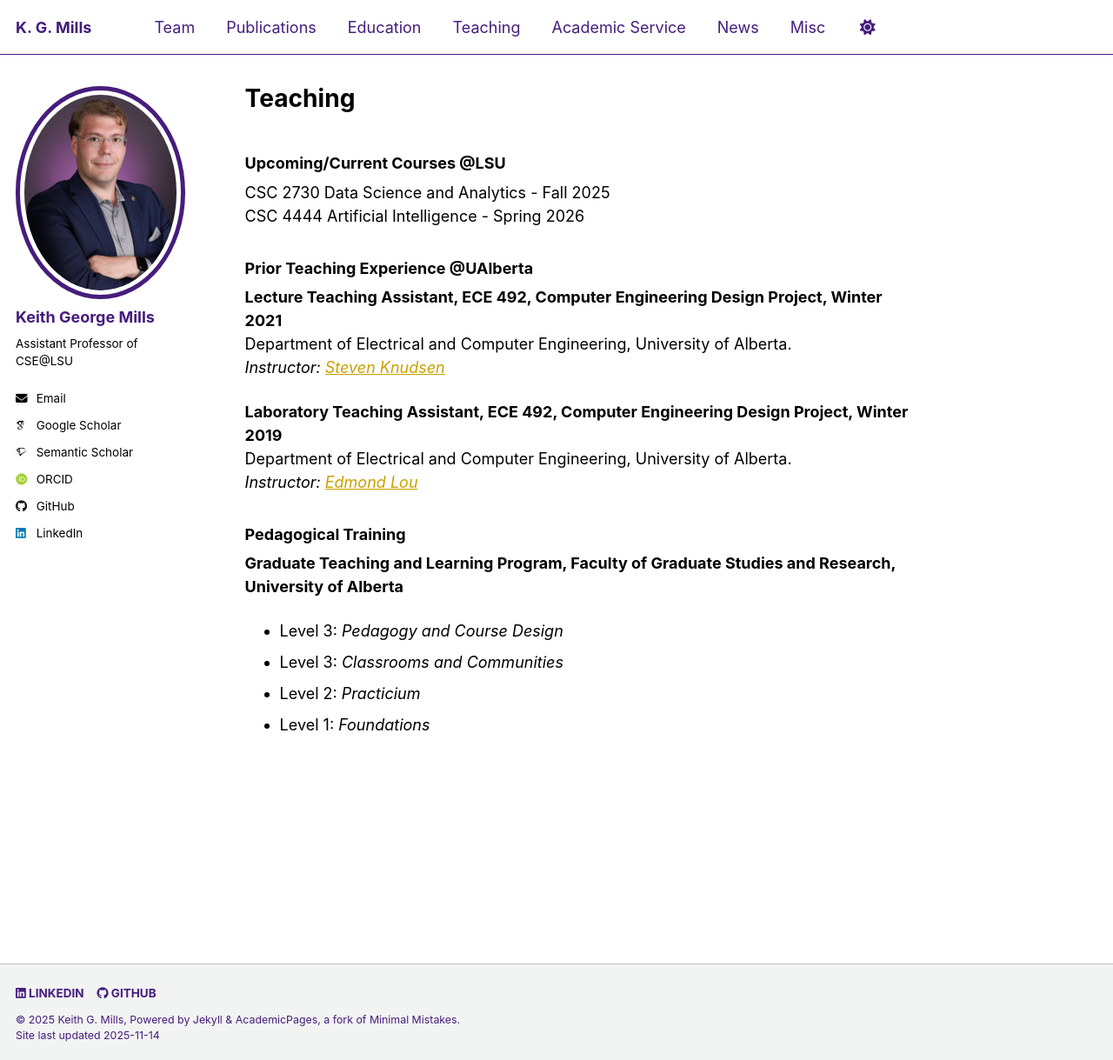
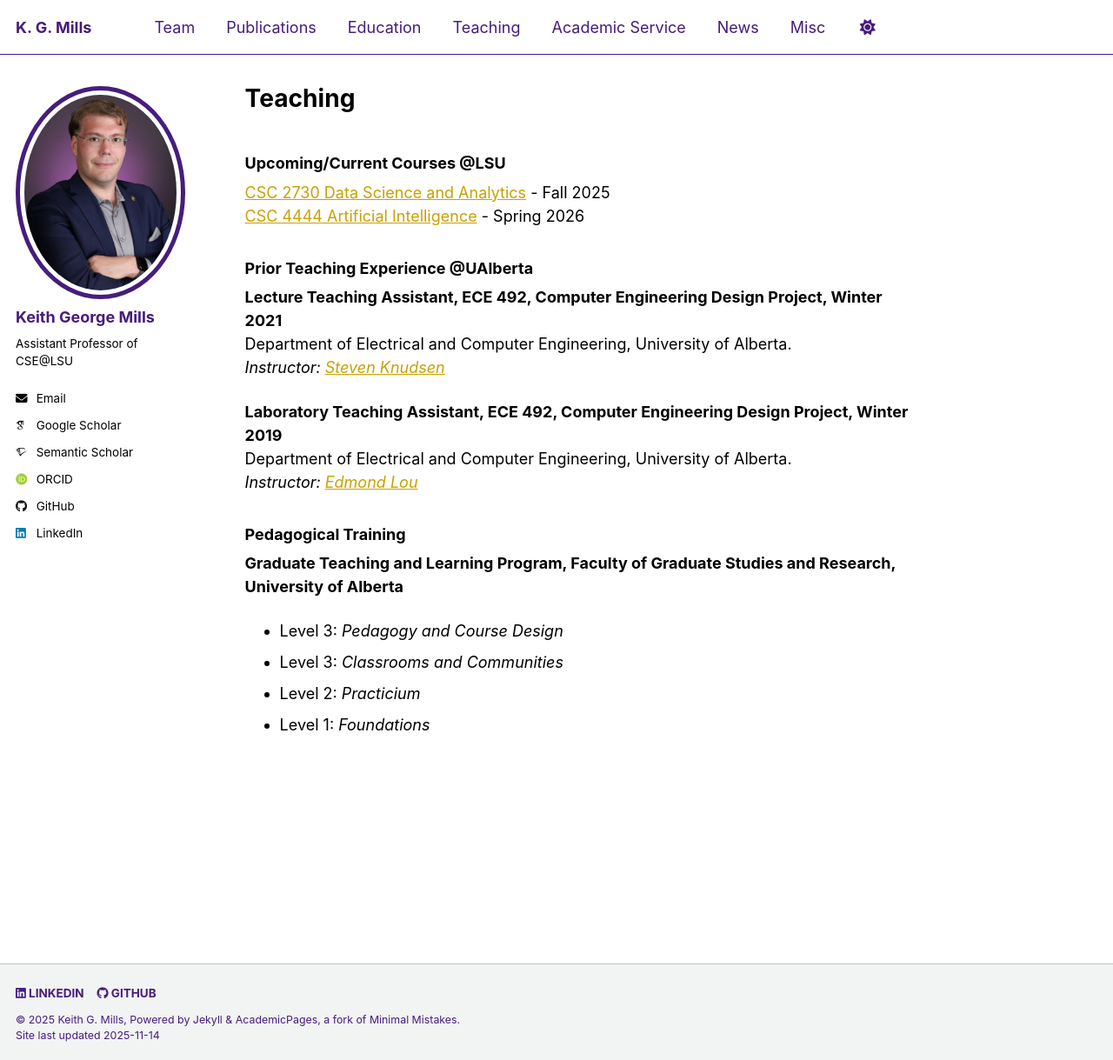
Before and after one commit to kgmills/kgmills.github.io, a Jekyll site: the page built from _pages/teaching.md, in a window 1280 px wide and 1219 px high. Shown: the whole window at 87% size. Built offline with Jekyll 4.4.1, drawn with Linux system fonts in a browser that asks for light colours; some web fonts are replaced; part of the change alters nothing that is shown.

```diff
--- a/_pages/teaching.md
+++ b/_pages/teaching.md
@@ -3,10 +3,9 @@ permalink: /teaching/
 title: Teaching
 author_profile: true
 ---
-
 ### Upcoming/Current Courses @LSU
-CSC 2730 Data Science and Analytics - Fall 2025<br>
-CSC 4444 Artificial Intelligence - Spring 2026<br>
+[CSC 2730 Data Science and Analytics](https://catalog.lsu.edu/preview_course_nopop.php?catoid=33&coid=224445) - Fall 2025<br>
+[CSC 4444 Artificial Intelligence](https://catalog.lsu.edu/preview_course_nopop.php?catoid=33&coid=224075) - Spring 2026<br>
 
 ### Prior Teaching Experience @UAlberta
 **Lecture Teaching Assistant, ECE 492, Computer Engineering Design Project, Winter 2021**<br>
```
